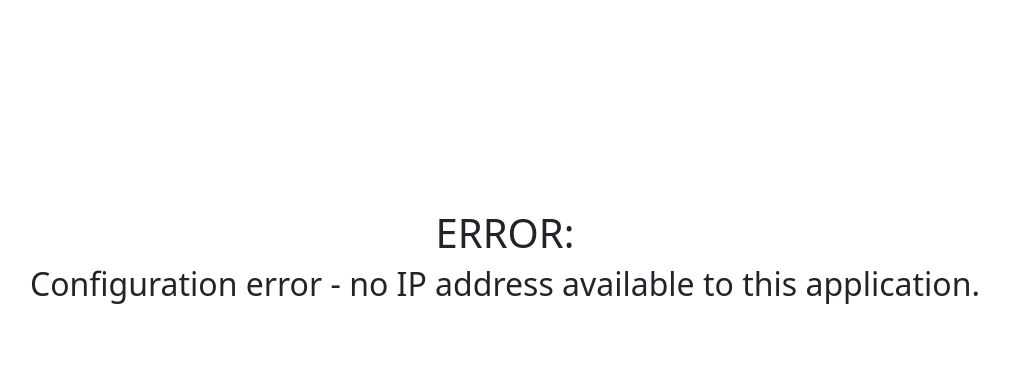
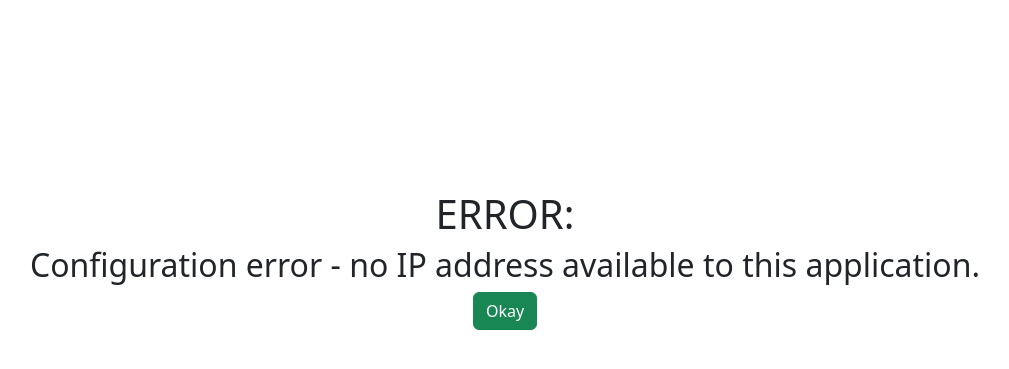
Before and after one commit to dhicks6345789/password-changer, a Flask app: page / in a window 1280 px wide. Shown: the part 140-509 px from the top of the page, without its empty margins (135-1144 px from the left). Run offline with Flask 3, Linux system fonts and the light colour scheme; some libraries are stand-ins or nearby versions.

Commit message:
Update index.html

```diff
--- a/templates/index.html
+++ b/templates/index.html
@@ -223,6 +223,7 @@
       <div id="errorMessageBlock" class="flex-column align-items-center justify-content-center" style="height:100vh; display:none;">
         <h1>ERROR:</h1>
         <h2 id="errorMessageText"></h2>
+        <button id="errorMessageOkay" type="button" class="btn btn-success float-end" onclick="showSelectUserBlock()">Okay</button>
       </div>
       <div id="googleLoginBlock" class="flex-column align-items-center justify-content-center" style="height:100vh; display:flex;">
         <h1>{{ appData['name'] }}</h1>
@@ -284,7 +285,6 @@
                 <button type="button" class="btn btn-danger" onclick="showSelectUserBlock()">Cancel</button>
               </div>
               <div class="col-6">
-                <!-- <input id="setPassword" class="btn btn-primary float-end" type="submit" value="Set Password"> -->
                 <button id="setPassword" type="button" class="btn btn-primary float-end" onclick="doSetPassword()">Set Password</button>
               </div>
             </div>
```
